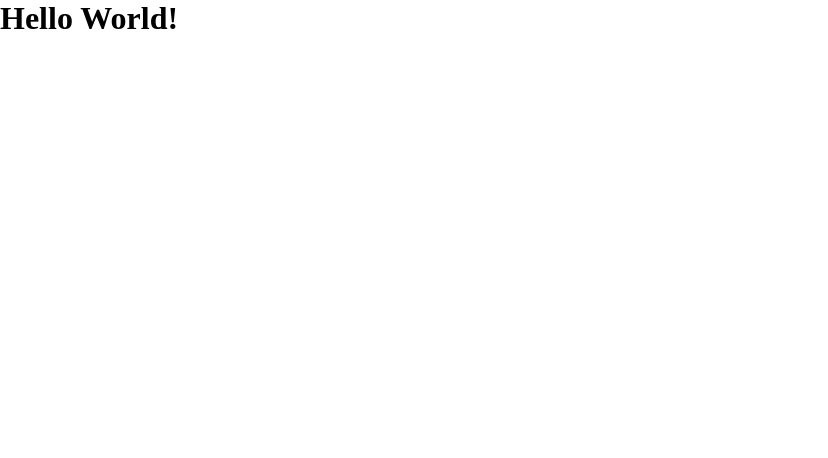
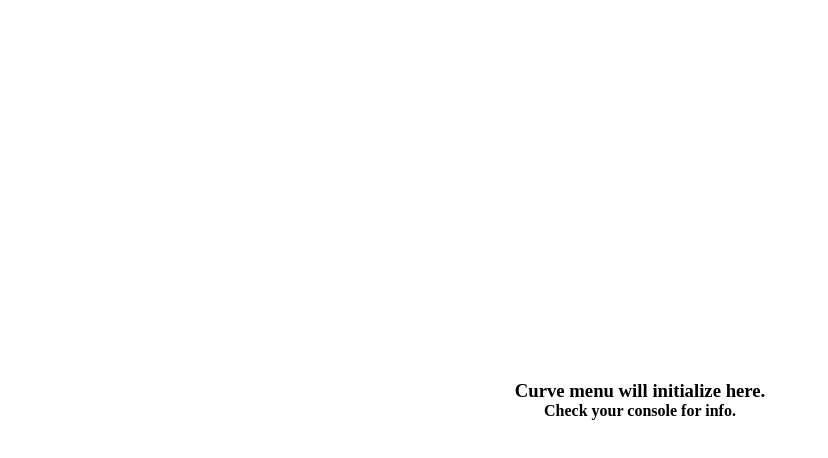
Before and after one commit to thatisuday/curved-menu, a website built with webpack: page index.html in a window 1280 px wide. Shown: the whole page, without its empty margins (0-828 px from the left). Built offline with nearby package versions, Linux system fonts and the light colour scheme.

Commit message:
preview improved

```diff
--- a/index.html
+++ b/index.html
@@ -9,12 +9,21 @@
             html, body{
                 padding: 0;
                 margin: 0;
+                display: flex;
+                justify-content: center;
+                align-items: center;
+            }
+
+            h1,h2,h3,h4,h5,h6{
+                margin: 0;
+                text-align: center;
             }
         </style>
     </head>
     <body>
         <div id="nav">
-            <h1>Hello World!</h1>
+            <h3>Curve menu will initialize here.</h3>
+            <h4>Check your console for info.</h4>
         </div>
 
         <script>
--- a/package.json
+++ b/package.json
@@ -1,6 +1,6 @@
 {
   "name": "curved-menu",
-  "version": "1.0.0",
+  "version": "1.0.2",
   "description": "VanillaJS curved navigation menu (circular navigation)",
   "main": "dist/index.js",
   "scripts": {
```
Also changed, not shown: dist/index.html, dist/index.js.
